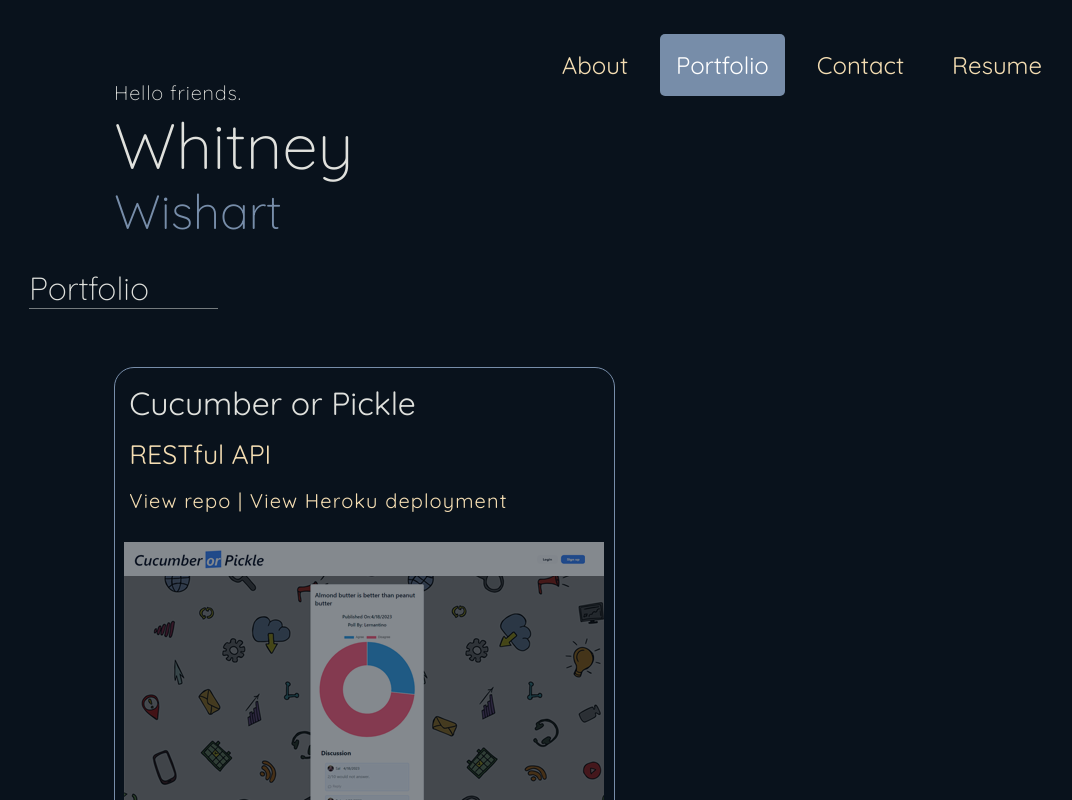
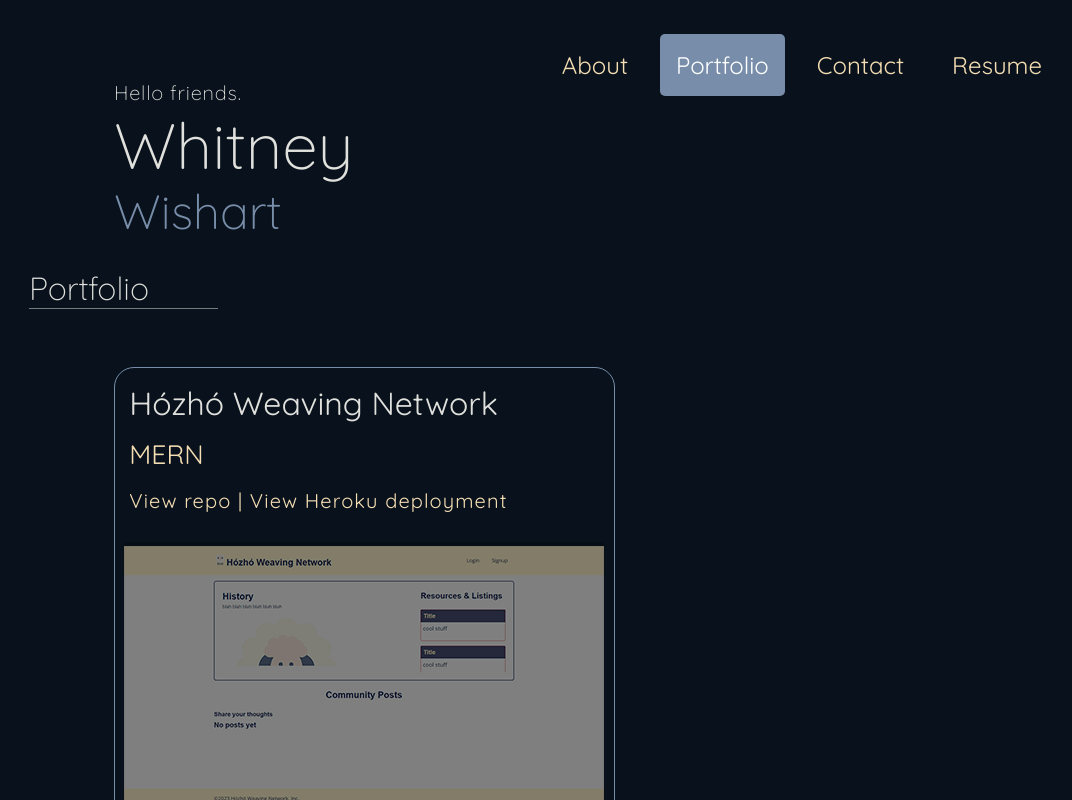
Before and after one commit to whitneywishart/react-portfolio, a React (Create React App) app: page / in a window 1280 px wide. Both pictures are taken after a click on the button "Portfolio". Shown: the top 800 px of the page, without its empty margins (86-1158 px from the left). Built offline with nearby package versions, Linux system fonts and the light colour scheme.

Commit message:
add portfolio app

```diff
--- a/src/components/Portfolio.js
+++ b/src/components/Portfolio.js
@@ -1,6 +1,7 @@
 import React from 'react';
 import cucumber from "./cucumber.png"
 import lyrics from "./lyrics.png"
+import hozho from "./hozho.png"
 import fpo from "./fpo-screenshot.png"
 
 const Portfolio = () => {
@@ -9,7 +10,20 @@ const Portfolio = () => {
       <div>
         <h2 className="left-rail">Portfolio</h2>
       </div>
+
       <div className="card-box">
+        <div className="card-box-item">
+          <h3>Hózhó Weaving Network</h3>
+          <h3><small>MERN</small></h3>
+          <p><a href="https://github.com/Shelcisco/Hozho-Weaving-Network" target='blank'>View repo</a> | <a
+
+            href="https://hozho-weaving-network.herokuapp.com/" target='blank'>View Heroku deployment</a></p>
+
+          <a href="https://hozho-weaving-network.herokuapp.com/" target='blank'>
+            <div><img src={hozho} alt="Hózhó Weaving Network screenshot" /></div>
+          </a>
+
+        </div>
         <div className="card-box-item">
           <h3>Cucumber or Pickle</h3>
           <h3><small>RESTful API</small></h3>
@@ -47,20 +61,6 @@ const Portfolio = () => {
             <div><img src={fpo} alt="Application placeholder" /></div>
           </a>
         </div>
-        <div className="card-box-item">
-          <a href="/" target='blank'>
-            <h3>Application five</h3>
-            <p>In development</p>
-            <div><img src={fpo} alt="Application placeholder" /></div>
-          </a>
-        </div>
-        <div className="card-box-item">
-          <a href="/" target='blank'>
-            <h3>Application six</h3>
-            <p>In development</p>
-            <div><img src={fpo} alt="Application placeholder" /></div>
-          </a>
-        </div>
       </div>
     </div >
 
```
Also changed, not shown: src/components/hozho.png (added).
